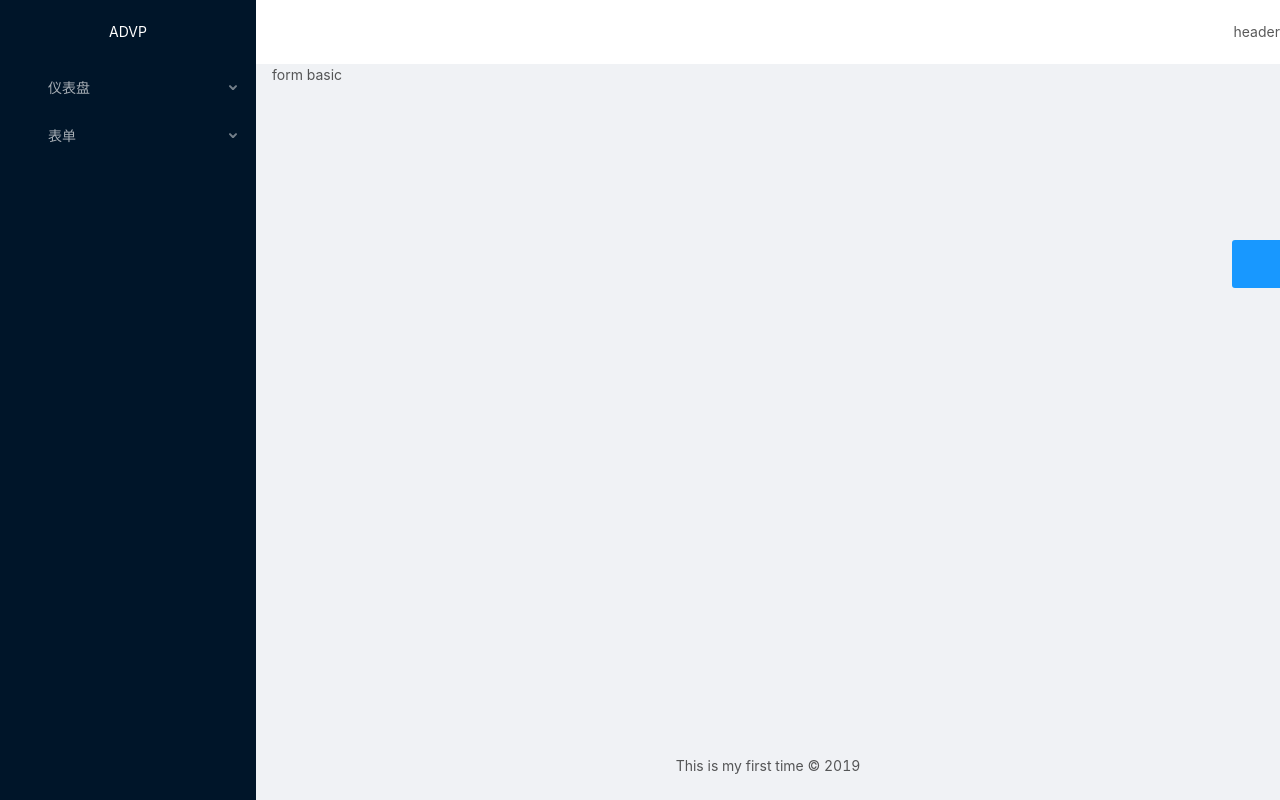
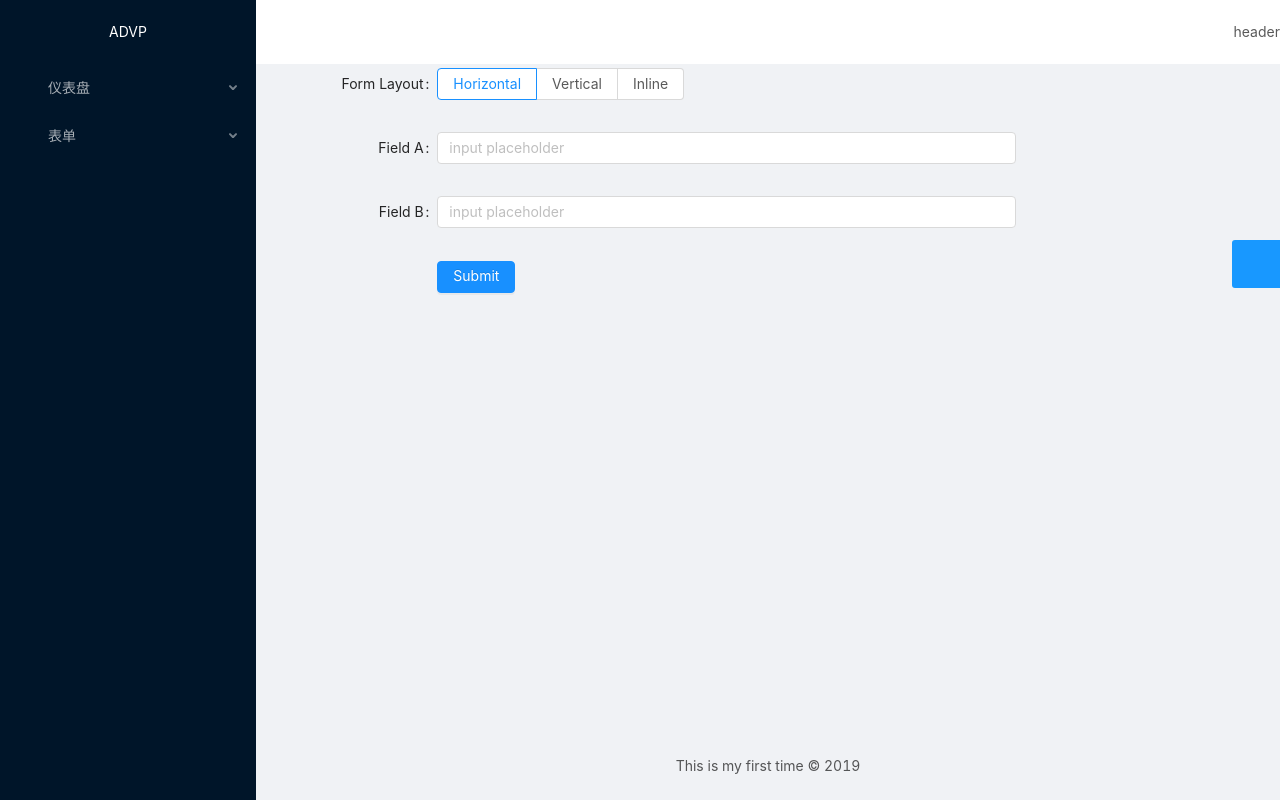
Before and after one commit to prief/advp, a Vue app: page /form/basic-form in a window 1280 px wide. Built offline with nearby package versions, Linux system fonts and the light colour scheme.

Commit message:
add basic form

```diff
--- a/src/views/dashboard/Analysis.vue
+++ b/src/views/dashboard/Analysis.vue
@@ -16,7 +16,7 @@ export default {
     this.getAnalysisData();
     this.timer = setInterval(() => {
       this.getAnalysisData();
-    }, 2000);
+    }, 200000);
   },
   methods: {
     getAnalysisData() {
--- a/src/views/forms/Basic.vue
+++ b/src/views/forms/Basic.vue
@@ -1,9 +1,96 @@
 <template>
-  <div>form basic</div>
+  <div>
+    <a-form :layout="formLayout">
+      <a-form-item
+        label="Form Layout"
+        :label-col="formItemLayout.labelCol"
+        :wrapper-col="formItemLayout.wrapperCol"
+      >
+        <a-radio-group
+          default-value="horizontal"
+          @change="handleFormLayoutChange"
+        >
+          <a-radio-button value="horizontal">
+            Horizontal
+          </a-radio-button>
+          <a-radio-button value="vertical">
+            Vertical
+          </a-radio-button>
+          <a-radio-button value="inline">
+            Inline
+          </a-radio-button>
+        </a-radio-group>
+      </a-form-item>
+      <a-form-item
+        label="Field A"
+        :label-col="formItemLayout.labelCol"
+        :wrapper-col="formItemLayout.wrapperCol"
+        :validate-status="fieldAError"
+        :help="fieldAHelp"
+      >
+        <a-input v-model="fieldA" placeholder="input placeholder" />
+      </a-form-item>
+      <a-form-item
+        label="Field B"
+        :label-col="formItemLayout.labelCol"
+        :wrapper-col="formItemLayout.wrapperCol"
+      >
+        <a-input v-model="fieldB" placeholder="input placeholder" />
+      </a-form-item>
+      <a-form-item :wrapper-col="buttonItemLayout.wrapperCol">
+        <a-button type="primary">
+          Submit
+        </a-button>
+      </a-form-item>
+    </a-form>
+  </div>
 </template>
 
 <script>
-export default {};
+export default {
+  data() {
+    return {
+      formLayout: 'horizontal',
+      fieldA: '',
+      fieldB: '',
+      fieldAError: '',
+      fieldAHelp: '',
+    };
+  },
+  watch: {
+    fieldA(v) {
+      if (v.length <= 5) {
+        this.fieldAError = 'error';
+        this.fieldAHelp = '必须大于5个字符';
+      } else {
+        this.fieldAError = '';
+        this.fieldAHelp = '';
+      }
+    },
+  },
+  computed: {
+    formItemLayout() {
+      const { formLayout } = this;
+      return formLayout === 'horizontal'
+        ? {
+            labelCol: { span: 4 },
+            wrapperCol: { span: 14 },
+          }
+        : {};
+    },
+    buttonItemLayout() {
+      const { formLayout } = this;
+      return formLayout === 'horizontal'
+        ? {
+            wrapperCol: { span: 14, offset: 4 },
+          }
+        : {};
+    },
+  },
+  methods: {
+    handleFormLayoutChange(e) {
+      this.formLayout = e.target.value;
+    },
+  },
+};
 </script>
-
-<style></style>
```
Also changed, not shown: src/main.js (+12 -2 lines).
